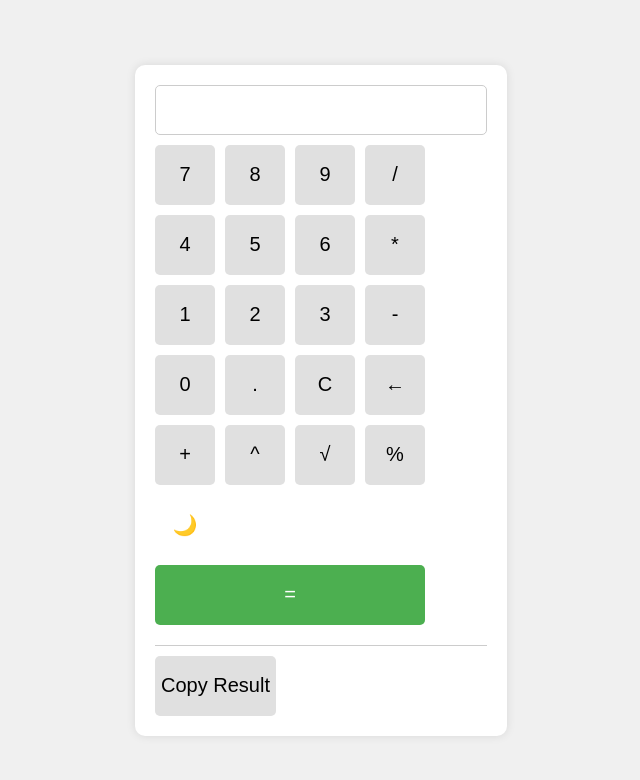
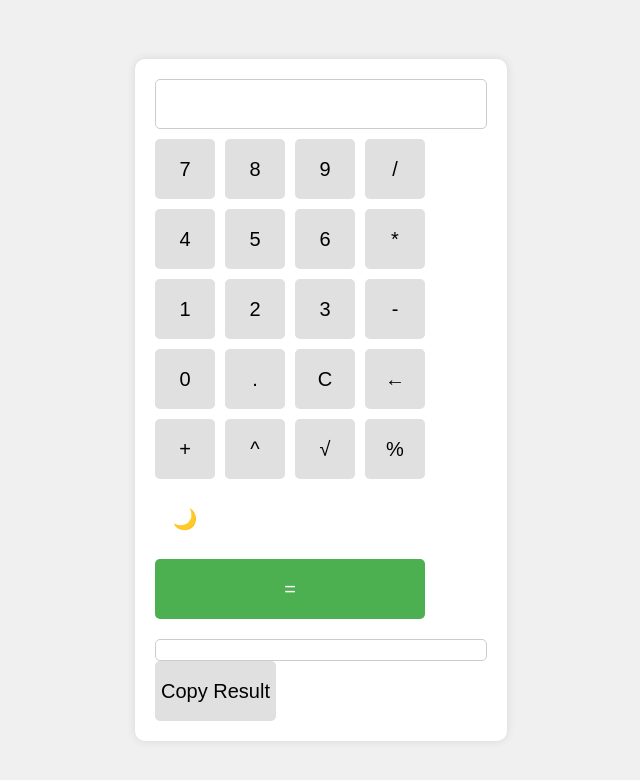
Before and after one commit to 0xnathanchang/test-git-repo, a plain HTML site: page index.html in a window 1280 px wide. Shown: the whole page, without its empty margins (319-959 px from the left). Drawn offline with Linux system fonts and the light colour scheme.

Commit message:
Refined history display with border and padding - backdated to July 24

```diff
--- a/styles.css
+++ b/styles.css
@@ -66,11 +66,12 @@ button:hover {
     margin-top: 20px;
     max-height: 150px;
     overflow-y: auto;
-    border-top: 1px solid #ccc;
-    padding-top: 10px;
+    border: 1px solid #ccc;
+    padding: 10px;
+    border-radius: 5px;
     font-size: 14px;
     color: #666;
-    transition: color 0.3s, border-top-color 0.3s;
+    transition: color 0.3s, border-color 0.3s;
 }
 
 #theme-toggle {
```
